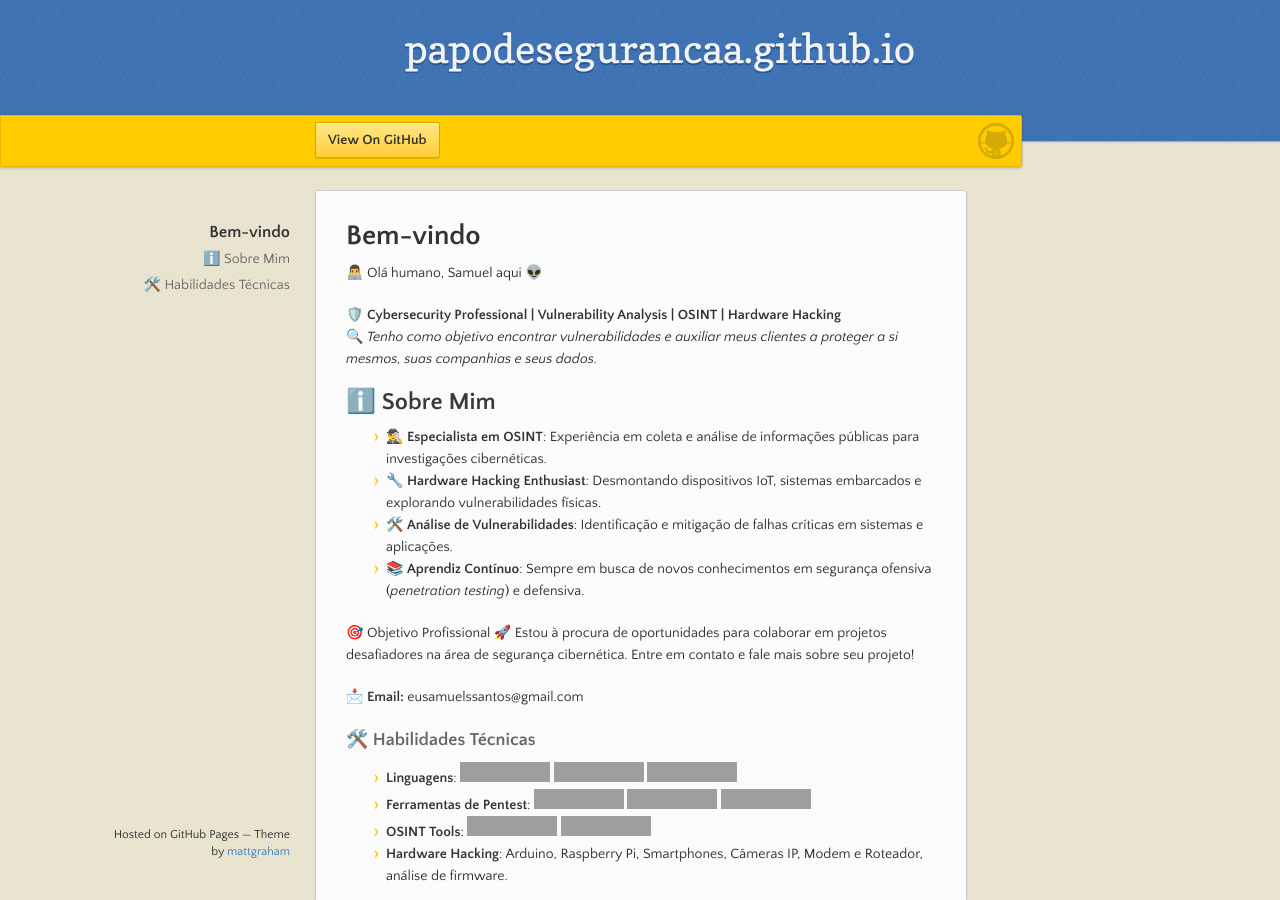
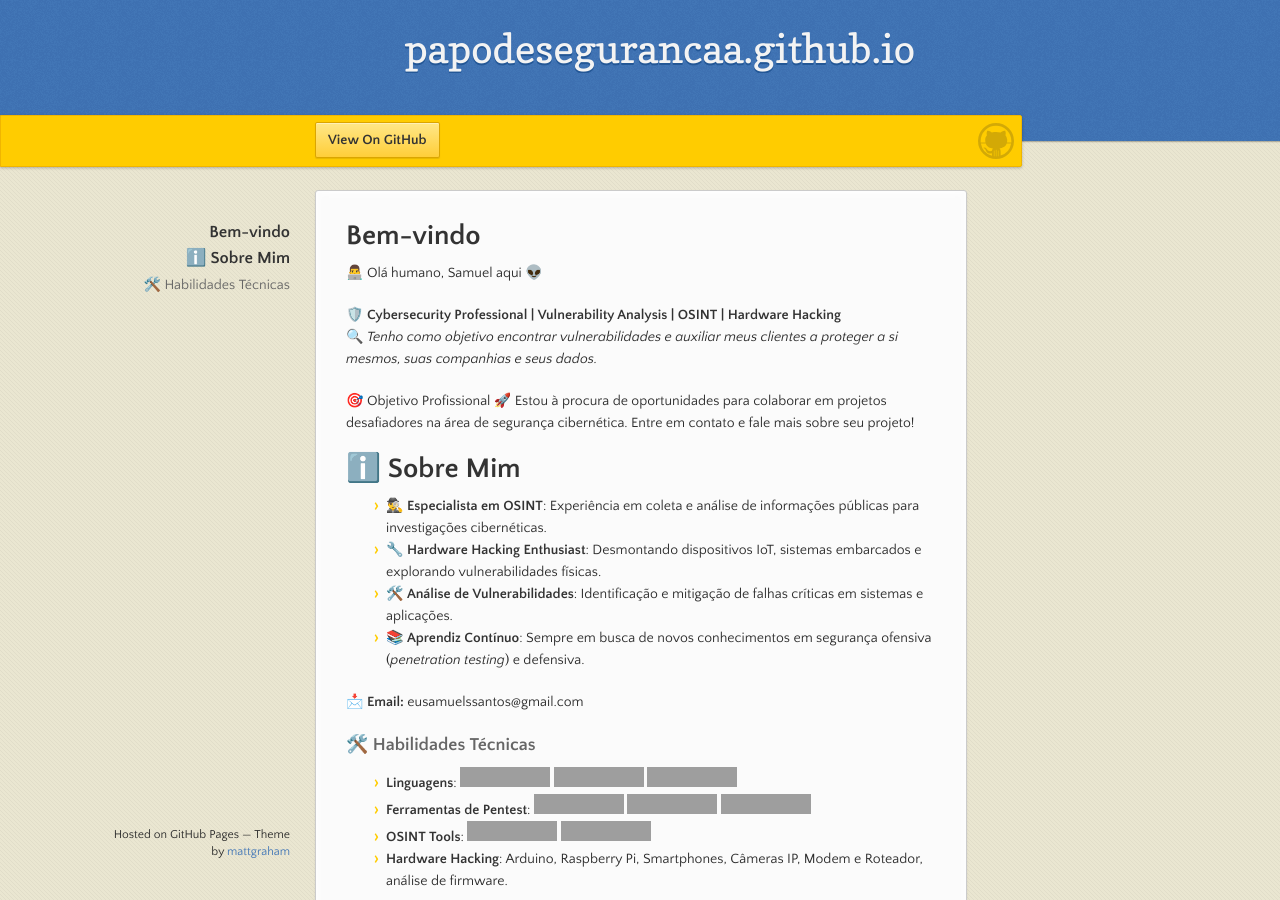
Before and after one commit to papodesegurancaa/papodesegurancaa.github.io, a Jekyll site: the page built from index.md, in a window 1280 px wide and 900 px high, cut to the strip 0-900 px from the top of the window. Built offline with Jekyll 4.4.1, drawn with Linux system fonts in a browser that asks for light colours; our own code applies the rules of GitHub Pages for plain Markdown files; the repository's description, which GitHub fills in, is left out; grey boxes are pictures that could not be loaded.

```diff
--- a/index.md
+++ b/index.md
@@ -17,17 +17,19 @@ There should be whitespace between paragraphs. We recommend including a README,
 🛡️ **Cybersecurity Professional | Vulnerability Analysis | OSINT | Hardware Hacking**
 🔍 *Tenho como objetivo encontrar vulnerabilidades e auxiliar meus clientes a proteger a si mesmos, suas companhias e seus dados.*
 
+🎯 Objetivo Profissional
+🚀 Estou à procura de oportunidades para colaborar em projetos desafiadores na área de segurança cibernética. Entre em contato e fale mais sobre seu projeto!
+
 <!--This is a normal paragraph following a header. GitHub is a code hosting platform for version control and collaboration. It lets you and others work together on projects from anywhere.-->
 
-## ℹ️ Sobre Mim
+# ℹ️ Sobre Mim
 
 - 🕵️‍♂️ **Especialista em OSINT**: Experiência em coleta e análise de informações públicas para investigações cibernéticas.
 - 🔧 **Hardware Hacking Enthusiast**: Desmontando dispositivos IoT, sistemas embarcados e explorando vulnerabilidades físicas.
 - 🛠️ **Análise de Vulnerabilidades**: Identificação e mitigação de falhas críticas em sistemas e aplicações.
 - 📚 **Aprendiz Contínuo**: Sempre em busca de novos conhecimentos em segurança ofensiva (*penetration testing*) e defensiva.
 
-🎯 Objetivo Profissional
-🚀 Estou à procura de oportunidades para colaborar em projetos desafiadores na área de segurança cibernética. Entre em contato e fale mais sobre seu projeto!
+
 
 📩 **Email:** eusamuelssantos@gmail.com
 
```
